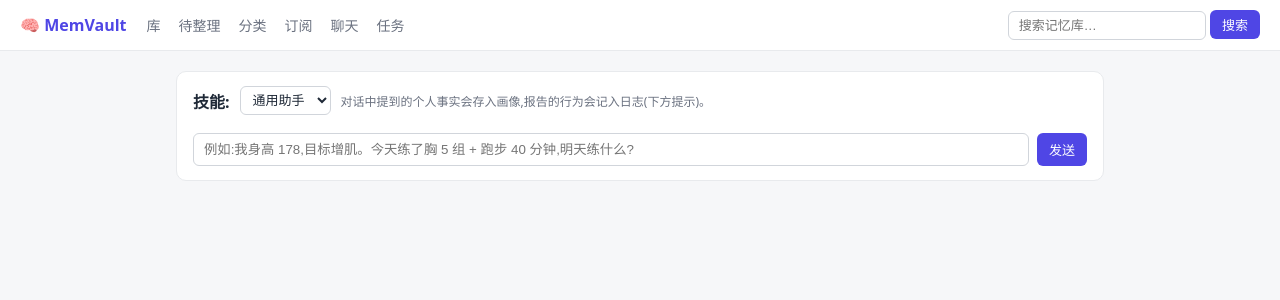
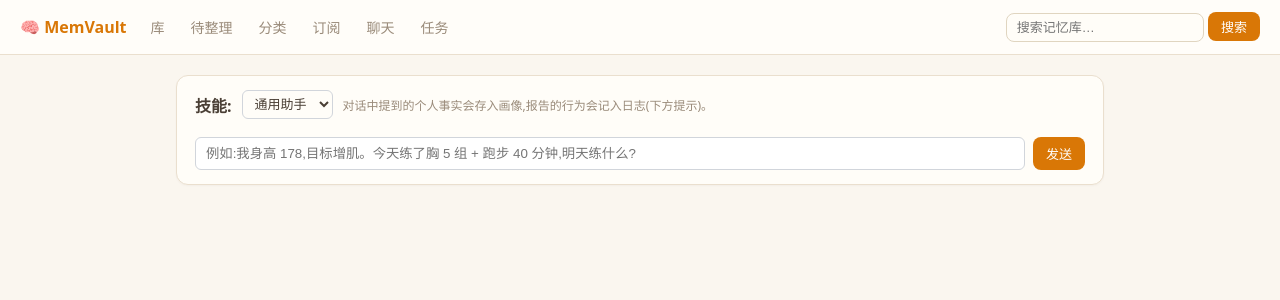
Before and after one commit to tingfengsusu/MemVault, a FastAPI app: page /chat in a window 1280 px wide. Shown: the top 300 px of the page. Run offline with FastAPI, Linux system fonts and the light colour scheme.

Commit message:
theme-flomo: 暖纸主题(米色纸感/暖棕文字/琥珀点缀/大圆角便签,参考 flomo)

```diff
--- a/memvault/server/static/theme.css
+++ b/memvault/server/static/theme.css
@@ -1,23 +1,23 @@
 /* ============================================================
-   MemVault 主题:设计变量 + 组件样式
-   换主题 = 覆盖 :root 变量(+ 少量覆盖规则),结构与类名不变。
-   默认主题「清雅」:浅色、白底、靛蓝点缀。
+   MemVault 主题「flomo 暖纸」(分支 theme-flomo)
+   参考:flomo / 滴答清单浅色 — 米色纸感底、暖棕文字、
+   琥珀点缀、大圆角卡片,轻柔放松的记录氛围。
    ============================================================ */
 :root {
-  --bg: #f6f7f9;            /* 页面背景 */
-  --header-bg: #ffffff;     /* 顶栏背景 */
-  --header-border: #e8eaed; /* 顶栏下边框 */
-  --card-bg: #ffffff;       /* 卡片背景 */
-  --card-border: #e8eaed;   /* 卡片边框 */
-  --text: #1f2937;          /* 主文字 */
-  --muted: #6b7280;         /* 次要文字 */
-  --accent: #4f46e5;        /* 强调色(按钮/链接) */
-  --accent-soft: #eef2ff;   /* 强调色浅底 */
-  --accent-text: #4338ca;   /* 强调色文字 */
-  --btn-ghost-bg: #ffffff;
-  --btn-ghost-border: #d1d5db;
-  --input-border: #d1d5db;
-  --radius: 10px;
+  --bg: #faf6ef;             /* 米色纸感 */
+  --header-bg: #fffdf9;
+  --header-border: #eadfce;
+  --card-bg: #fffdf8;
+  --card-border: #eadfce;
+  --text: #4a3f35;           /* 暖棕文字 */
+  --muted: #9a8b7a;
+  --accent: #d97706;         /* 琥珀 */
+  --accent-soft: #fdf1dd;    /* 琥珀浅底 */
+  --accent-text: #b45309;
+  --btn-ghost-bg: #fffdf8;
+  --btn-ghost-border: #e0d5c0;
+  --input-border: #e0d5c0;
+  --radius: 12px;            /* 大圆角,便签感 */
 }
 
 * { box-sizing: border-box; }
@@ -26,23 +26,24 @@ body {
   margin: 0; background: var(--bg); color: var(--text);
 }
 
-/* ── 顶栏 ── */
+/* ── 顶栏:同色融入,无生硬分割 ── */
 header {
   background: var(--header-bg); color: var(--text);
   border-bottom: 1px solid var(--header-border);
-  padding: 10px 20px; display: flex; gap: 18px; align-items: center; flex-wrap: wrap;
+  padding: 12px 20px; display: flex; gap: 18px; align-items: center; flex-wrap: wrap;
   position: sticky; top: 0; z-index: 10;
 }
 header nav { display: flex; gap: 14px; }
-header a { color: var(--muted); text-decoration: none; font-size: 14px; padding: 2px 2px; }
-header a:hover { color: var(--accent); }
+header a { color: var(--muted); text-decoration: none; font-size: 14px; padding: 2px 6px; border-radius: 6px; }
+header a:hover { color: var(--accent); background: var(--accent-soft); }
 .brand { font-weight: 700; font-size: 16px; color: var(--accent); }
 
-/* ── 布局与卡片 ── */
+/* ── 布局与卡片:便签卡片 ── */
 main { max-width: 960px; margin: 20px auto; padding: 0 16px; }
 .card {
   background: var(--card-bg); border: 1px solid var(--card-border);
-  border-radius: var(--radius); padding: 14px 16px; margin-bottom: 12px;
+  border-radius: var(--radius); padding: 14px 18px; margin-bottom: 12px;
+  box-shadow: 0 1px 2px rgba(74, 63, 53, .04);
 }
 .card h3 { margin: 0 0 6px; font-size: 15px; }
 .card h3 a { color: var(--text); text-decoration: none; }
@@ -50,42 +51,42 @@ main { max-width: 960px; margin: 20px auto; padding: 0 16px; }
 .muted { color: var(--muted); font-size: 12px; }
 .snippet {
   font-size: 13px; color: var(--text); margin-top: 4px;
-  white-space: pre-wrap; word-break: break-all; opacity: .9;
+  white-space: pre-wrap; word-break: break-all; opacity: .92;
 }
 
 /* ── 标签 ── */
 .tag {
   display: inline-block; background: var(--accent-soft); color: var(--accent-text);
-  border-radius: 4px; padding: 1px 6px; font-size: 11px; margin-right: 4px;
+  border-radius: 6px; padding: 1px 7px; font-size: 11px; margin-right: 4px;
 }
-.tag.gray { background: #f3f4f6; color: var(--muted); }
-.tag.warn { background: #fef3c7; color: #b45309; }
-.tag.ok   { background: #ecfdf5; color: #047857; }
-.tag.bad  { background: #fef2f2; color: #b91c1c; }
+.tag.gray { background: #f3ede2; color: var(--muted); }
+.tag.warn { background: #fdeea8; color: #8a6d1a; }
+.tag.ok   { background: #e8f2e4; color: #4a7a3a; }
+.tag.bad  { background: #fbe4e0; color: #a34a3a; }
 
 /* ── 表格 ── */
 table { width: 100%; border-collapse: collapse; font-size: 13px; }
-th, td { text-align: left; padding: 6px 8px; border-bottom: 1px solid var(--card-border); vertical-align: top; }
+th, td { text-align: left; padding: 6px 8px; border-bottom: 1px dashed var(--header-border); vertical-align: top; }
 th { color: var(--muted); font-weight: 500; }
 
 /* ── 表单控件 ── */
 button {
-  background: var(--accent); color: #fff; border: 0; border-radius: 6px;
-  padding: 5px 12px; font-size: 13px; cursor: pointer;
+  background: var(--accent); color: #fff; border: 0; border-radius: 8px;
+  padding: 5px 13px; font-size: 13px; cursor: pointer;
 }
-button:hover { opacity: .9; }
+button:hover { opacity: .88; }
 button.ghost { background: var(--btn-ghost-bg); color: var(--text); border: 1px solid var(--btn-ghost-border); }
 input[type=search], input[type=text], select, textarea {
-  padding: 6px 10px; border: 1px solid var(--input-border); border-radius: 6px;
+  padding: 6px 10px; border: 1px solid var(--input-border); border-radius: 8px;
   background: var(--card-bg); color: var(--text); font-size: 13px;
 }
 input[type=search]:focus, input[type=text]:focus { outline: 2px solid var(--accent-soft); border-color: var(--accent); }
 
 /* ── 杂项 ── */
-.ts { font-family: Consolas, monospace; background: #f3f4f6; border-radius: 4px; padding: 0 4px; font-size: 12px; }
+.ts { font-family: Consolas, monospace; background: #f3ede2; border-radius: 4px; padding: 0 4px; font-size: 12px; }
 .jump { font-size: 12px; color: var(--accent); text-decoration: none; }
 .jump:hover { text-decoration: underline; }
-img.thumb { max-width: 180px; border-radius: 6px; border: 1px solid var(--card-border); display: block; margin-top: 6px; }
+img.thumb { max-width: 180px; border-radius: 8px; border: 1px solid var(--card-border); display: block; margin-top: 6px; }
 .chips { display: flex; gap: 10px; margin-bottom: 14px; font-size: 13px; color: var(--muted); flex-wrap: wrap; }
 .chips b { color: var(--text); }
 form.inline { display: inline; }
```
